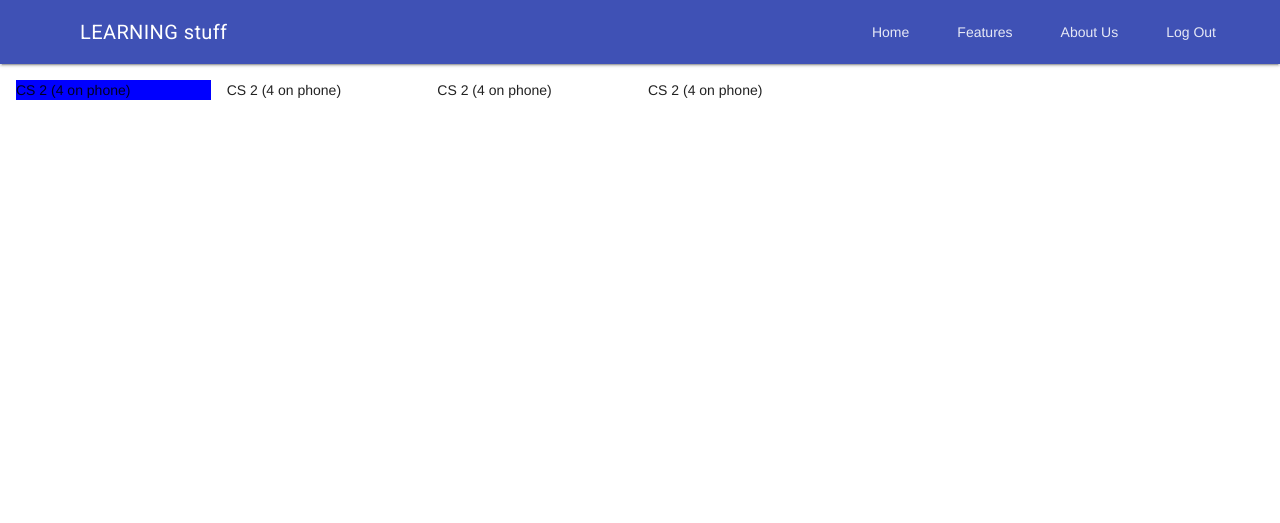
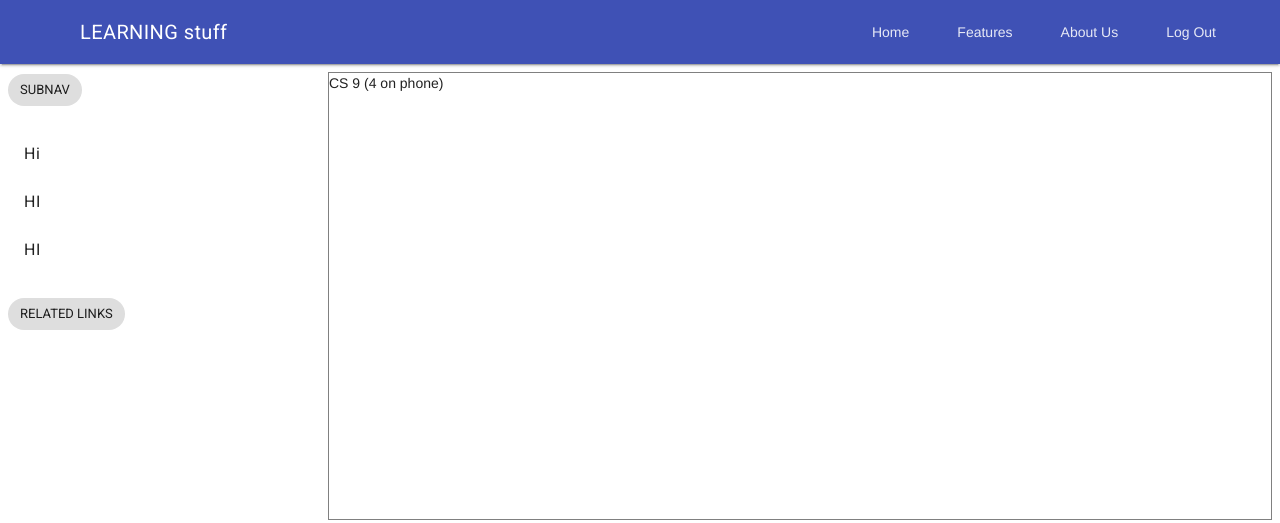
Before and after one commit to suzmas/Gulp, a website: page app/index.html in a window 1280 px wide. Drawn offline with nearby package versions, Linux system fonts and the light colour scheme.

Commit message:
Add chips to left nav bar

```diff
--- a/app/index.html
+++ b/app/index.html
@@ -81,16 +81,34 @@
             </nav>
           </div>
         </header>
+
          <main class="mdl-layout__content">
             <div class="page-content">
               <div class="mdl-grid">
 
-                <div class="mdl-cell mdl-cell--2-col mdl-cell--4-col-phone" style="background-color: blue">CS 2 (4 on phone)</div>
-                <div class="mdl-cell mdl-cell--2-col mdl-cell--4-col-phone">CS 2 (4 on phone)</div>
-                <div class="mdl-cell mdl-cell--2-col mdl-cell--4-col-phone">CS 2 (4 on phone)</div>
-                <div class="mdl-cell mdl-cell--2-col mdl-cell--4-col-phone">CS 2 (4 on phone)</div>
+                <!-- Left nav bar -->
+                <div class="mdl-cell mdl-cell--3-col mdl-cell--hide-phone left-col">
+                  <span class="mdl-chip">
+                    <span class="mdl-chip__text">SUBNAV</span>
+                  </span>
+                  <ul class='mdl-list'>
+                    <li class="mdl-list__item">Hi</li>
+                    <li class="mdl-list__item">HI</li>
+                    <li class="mdl-list__item">HI</li>
+                  </ul>
+                  <span class="mdl-chip">
+                    <span class="mdl-chip__text">RELATED LINKS</span>
+                  </span>
+                  <ul class='mdl-list'>
+                    <li class="mdl-list__item"></li>
+                    <li class="mdl-list__item"></li>
+                    <li class="mdl-list__item"></li>
+                  </ul>
+                </div>
+                <!-- Main content -->
+                <div class="mdl-cell mdl-cell--9-col mdl-cell--4-col-phone content-col">CS 9 (4 on phone)</div>
+
               </div>
-
             </div>
          </main>
       </div>
--- /dev/null
+++ b/app/scss/_mdl.scss
@@ -0,0 +1,9 @@
+.mdl-grid {
+  margin: 0;
+  padding: 0;
+}
+.left-col {
+}
+.content-col {
+  border: 1px solid gray;
+}
```
Also changed, not shown: app/css/main.css.
